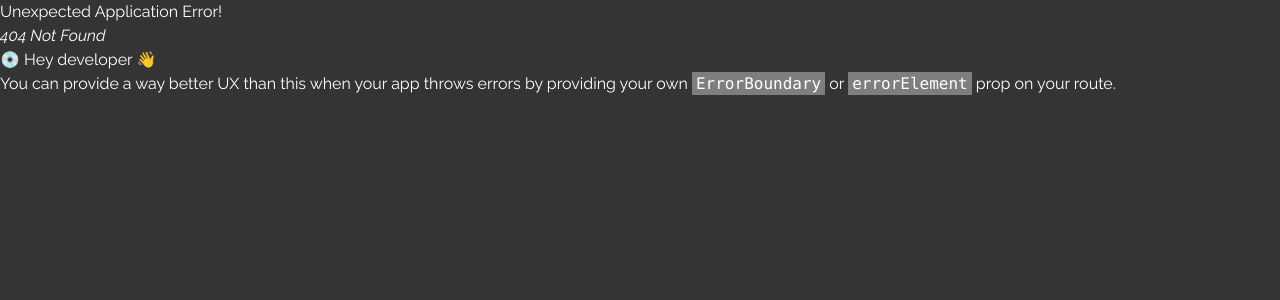
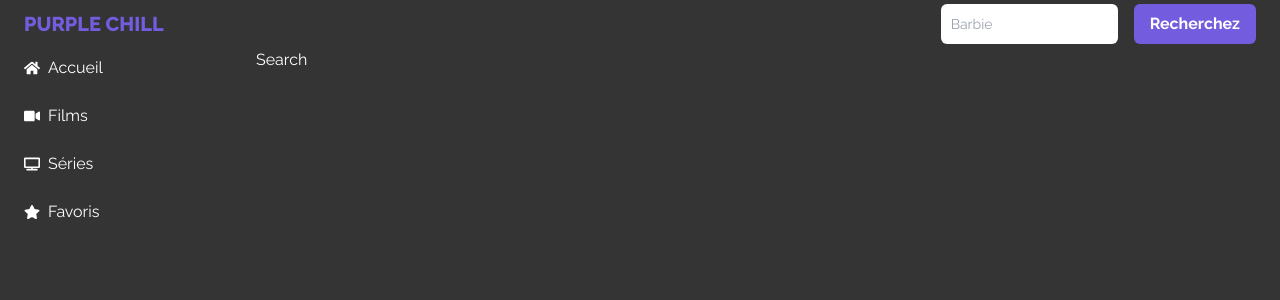
Before and after one commit to Loriick/purple-chill, a React (Vite) app: page /search in a window 1280 px wide. Before the commit this address had no page. Shown: the top 300 px of the page. Built offline with nearby package versions, Linux system fonts and the light colour scheme.

Commit message:
refactor: remove useless page add a search page

```diff
--- a/src/pages/App.tsx
+++ /dev/null
@@ -1,5 +0,0 @@
-function App() {
-  return <div>hello</div>
-}
-
-export default App
--- a/src/pages/Movies/index.tsx
+++ /dev/null
@@ -1,3 +0,0 @@
-export function Movies() {
-  return <div>Movies pages</div>
-}
--- /dev/null
+++ b/src/pages/Search/index.tsx
@@ -0,0 +1,9 @@
+import { Layout } from '@components/Layout'
+
+export function Search() {
+  return (
+    <Layout>
+      <div>Search</div>
+    </Layout>
+  )
+}
--- a/src/pages/Series/index.tsx
+++ /dev/null
@@ -1,3 +0,0 @@
-export function Series() {
-  return <div>Series Pages</div>
-}
```
Also changed, not shown: src/main.tsx (+4 -8 lines).
